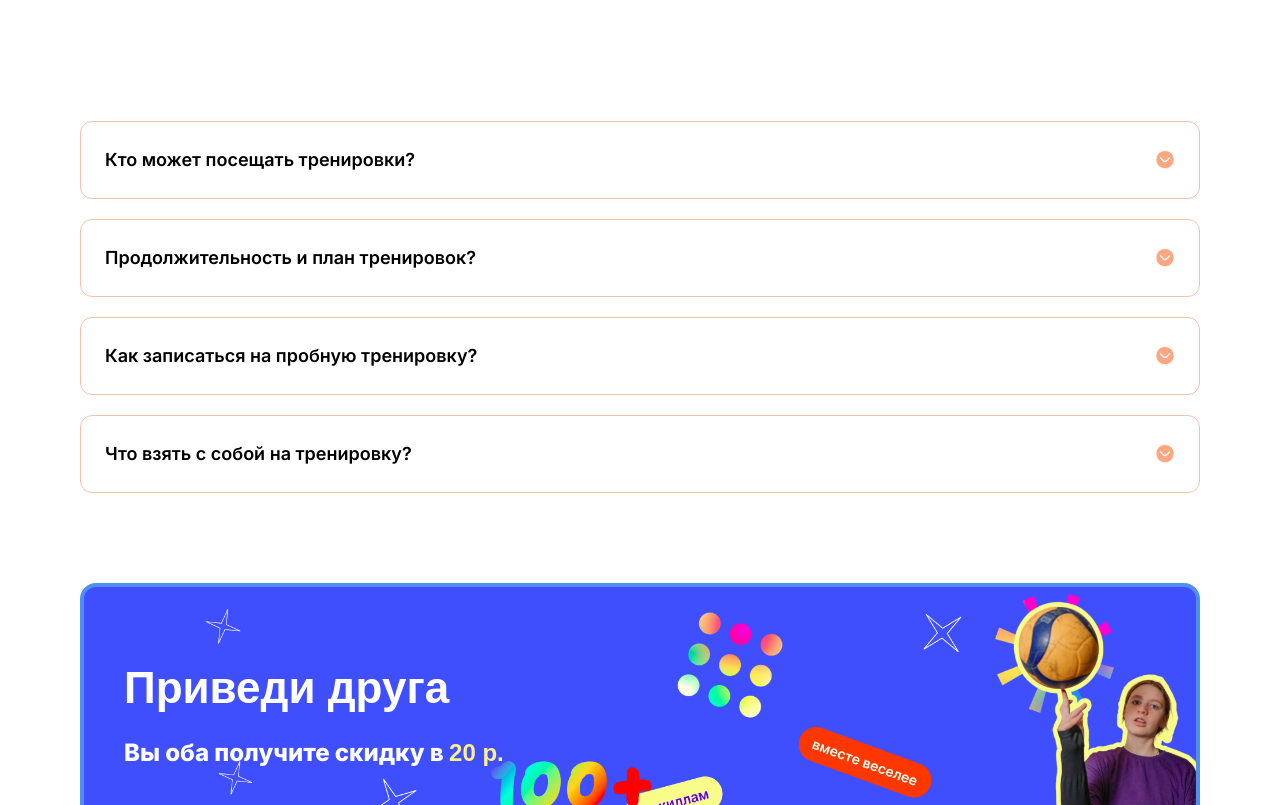
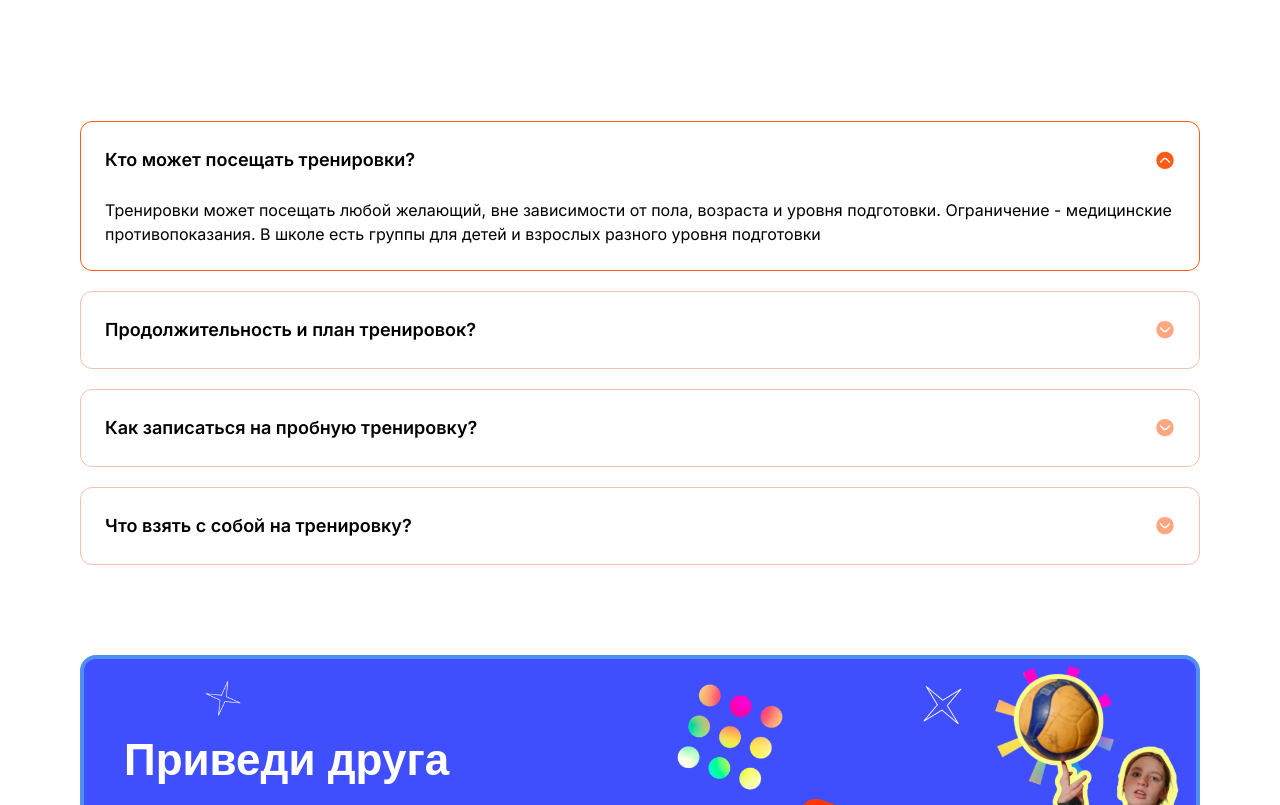
Before and after one commit to evgeniyworkbel/like-volley, a Next.js app: page / in a window 1280 px wide. Shown: the part 4123-4928 px from the top of the page. Built offline with nearby package versions, Linux system fonts and the light colour scheme; no server answers; a web font is replaced by a local one.

Commit message:
feat(widgets): add Lincs for contacts inside faq

```diff
--- a/src/shared/constants/contacts.ts
+++ b/src/shared/constants/contacts.ts
@@ -23,6 +23,10 @@ export const contactsLinks = {
     href: `https://t.me/s/${contacts.telegram}`,
     label: `@${contacts.telegram}`,
   },
+  viber: {
+    name: "Viber",
+    href: `viber://add?number=${contacts.phone.slice(1)}`,
+  },
   gallery: {
     href: "https://zaviflash.wfolio.pro/disk/29-11-2024-like-volley-2-8zmnl7",
   },
--- a/src/shared/ui/accordion.tsx
+++ b/src/shared/ui/accordion.tsx
@@ -13,7 +13,7 @@ type AccordionProps = {
 };
 
 export function Accordion({ items }: AccordionProps) {
-  const [openedItem, setOpenedItem] = useState<number>();
+  const [openedItem, setOpenedItem] = useState<number | undefined>(1);
 
   return (
     <div className="flex flex-col gap-5">
--- a/src/widgets/faq/model/meta.tsx
+++ b/src/widgets/faq/model/meta.tsx
@@ -76,12 +76,16 @@ export const faqData: FaqItemModel[] = [
         </li>
         <li>
           <span className="font-weight">
-            {/* 3. Написать нам в директ (Viber, Telegram) или позвонить по телефону&nbsp; */}
-            3. Написать нам в директ,
+            3. Написать нам в директ (
             <Link href={contactsLinks.telegram.href} target="_blank" rel="noopener noreferrer">
               {contactsLinks.telegram.name}
             </Link>
-            &nbsp;или позвонить по телефону&nbsp;
+            <span>,</span>
+            &nbsp;
+            <Link href={contactsLinks.viber.href} target="_blank" rel="noopener noreferrer">
+              {contactsLinks.viber.name}
+            </Link>
+            ) или позвонить по телефону&nbsp;
           </span>
           <Link href={navLinks.phone.href}>{navLinks.phone.title}</Link>
         </li>
--- a/src/widgets/faq/ui/faq.tsx
+++ b/src/widgets/faq/ui/faq.tsx
@@ -4,7 +4,10 @@ import { faqData } from "../model/meta";
 
 export function Faq() {
   return (
-    <div id={faqSectionId} className="flex flex-col gap-5 px-5 py-10 md:gap-10 xl:gap-31 xl:px-20">
+    <section
+      id={faqSectionId}
+      className="flex flex-col gap-5 px-5 py-10 md:gap-10 xl:gap-31 xl:px-20"
+    >
       <hgroup className="flex flex-col items-center gap-4 text-base md:text-lg">
         <Title>
           Вопросы<span className="text-accent-orange"> и ответы</span>
@@ -16,6 +19,6 @@ export function Faq() {
         </p>
       </hgroup>
       <Accordion items={faqData} />
-    </div>
+    </section>
   );
 }
```
